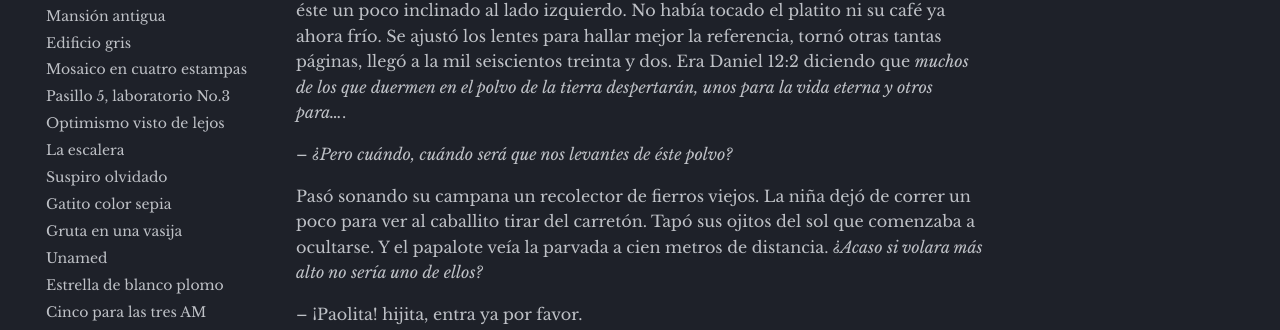
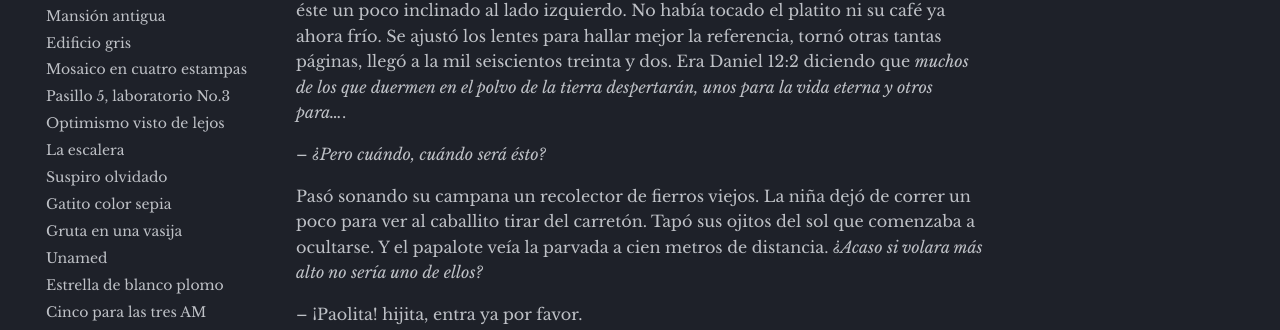
Before and after one commit to DanEscher98/ShortStories, an MkDocs documentation site: the page built from pages/13_YTuGuardaEstasPalabras.md, in a window 1280 px wide and 1187 px high. Shown: the part 284-614 px from the top of the window. Built offline with MkDocs 1.6.1 and Material for MkDocs 9.7.7, drawn with Linux system fonts in a browser that asks for light colours; comment, search, counter and statistics services are not loaded.

Commit message:
modified:   pages/13_YTuGuardaEstasPalabras.md

```diff
--- a/pages/13_YTuGuardaEstasPalabras.md
+++ b/pages/13_YTuGuardaEstasPalabras.md
@@ -10,7 +10,7 @@ otras tantas páginas, llegó a la mil seiscientos treinta y dos. Era Daniel 12:
 diciendo que _muchos de los que duermen en el polvo de la tierra despertarán,
 unos para la vida eterna y otros para..._.
 
--- _¿Pero cuándo, cuándo será que nos levantes de éste polvo?_
+-- _¿Pero cuándo, cuándo será ésto?_
 
 Pasó sonando su campana un recolector de fierros viejos. La niña dejó de correr
 un poco para ver al caballito tirar del carretón. Tapó sus ojitos del sol que
```
